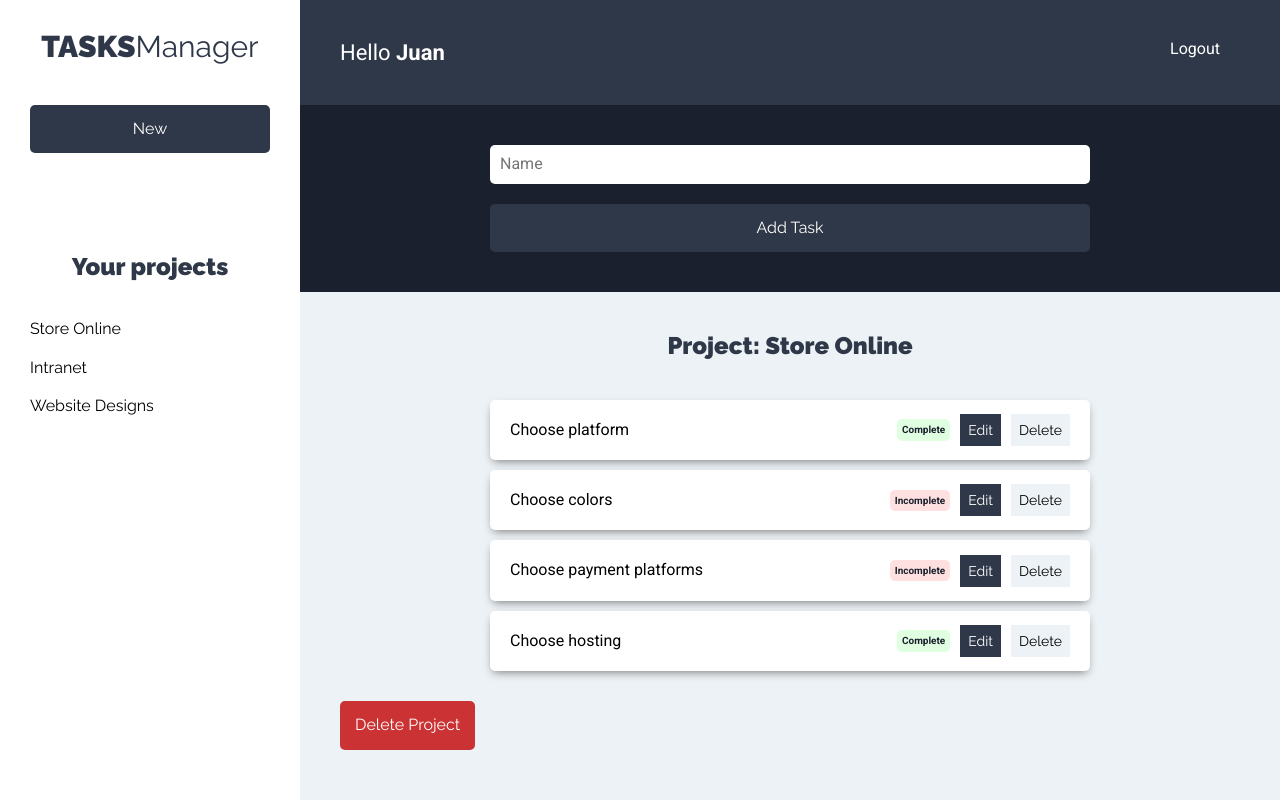
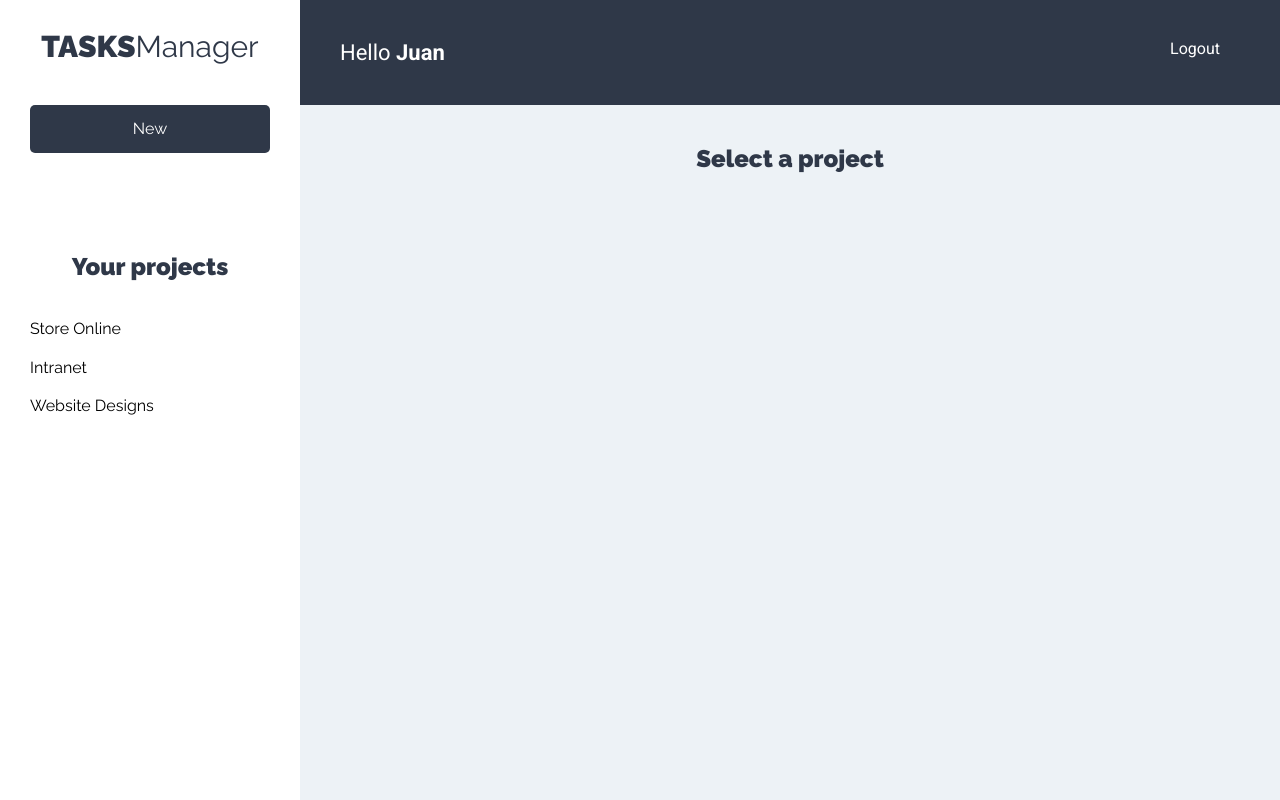
Before and after one commit to chara0511/taskmanager-client, a React (Create React App) app: page /projects in a window 1280 px wide. Built offline with nearby package versions, Linux system fonts and the light colour scheme.

Commit message:
fifth commit

```diff
--- a/src/components/tasks/FormTask.js
+++ b/src/components/tasks/FormTask.js
@@ -1,6 +1,17 @@
-import React from "react";
+import React, { useContext } from "react";
+import projectContext from "../../context/projects/projectContext";
 
 const FormTask = () => {
+  // Extract if a project is active
+  const projectsContext = useContext(projectContext);
+  const { project } = projectsContext;
+
+  // Validate
+  if (!project) return null;
+
+  // Applying array destructuring
+  //const [actualProject] = project;
+
   return (
     <div className="form">
       <form>
--- a/src/components/tasks/ListTasks.js
+++ b/src/components/tasks/ListTasks.js
@@ -1,7 +1,18 @@
-import React, { Fragment } from "react";
+import React, { Fragment, useContext } from "react";
 import Task from "./Task";
+import projectContext from "../../context/projects/projectContext";
 
 const ListTasks = () => {
+  // Projects from ProjectState.js
+  const projectsContext = useContext(projectContext);
+  const { project } = projectsContext;
+
+  // Validate
+  if (!project) return <h2>Select a project</h2>;
+
+  // Applying array destructuring
+  const [actualProject] = project;
+
   const tasks = [
     { name: "Choose platform", state: true },
     { name: "Choose colors", state: false },
@@ -11,7 +22,7 @@
 
   return (
     <Fragment>
-      <h2>Project: Store Online</h2>
+      <h2>Project: {actualProject.name}</h2>
 
       <ul className="tasks-list">
         {tasks.length === 0 ? (
```
